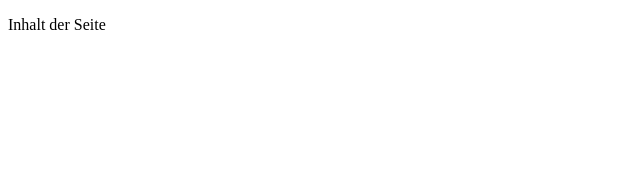
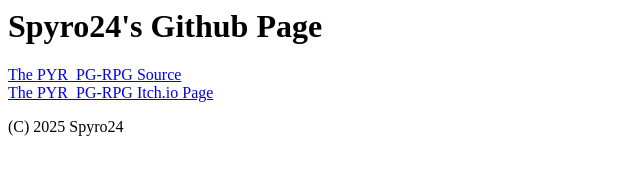
Before and after one commit to Spyro24/spyro24.github.io, a plain HTML site: page index.html in a window 1280 px wide. Shown: the whole page, without its empty margins (0-640 px from the left). Drawn offline with Linux system fonts and the light colour scheme.

Commit message:
Add a default website in index.html

```diff
--- a/index.html
+++ b/index.html
@@ -1,11 +1,18 @@
-<!doctype html>
-<html lang="de">
+<html>
+  <style>
+    background-color: #000000;
+    color: #ffffff;
+    cursor: wait;
+  </style>
+  <title>Spyro24</title>
   <head>
-    <meta charset="utf-8">
-    <meta name="viewport" content="width=device-width, initial-scale=1.0">
-    <title>Beschreibung der Seite</title>
+    <h1>Spyro24's Github Page</h1>
   </head>
-  <body>
-    <p>Inhalt der Seite</p>
-  </body>
+  <section> <a target="_blank" href="https://www.github.com/spyro24/pyr-pg-rpg"> The PYR_PG-RPG Source
+    </a></section>
+  <section> <a target="_blank" href="https://www.github.com/spyro24/pyr-pg-rpg"> The PYR_PG-RPG Itch.io Page
+    </a></section>
+  <p></p>
+  <footer> (C) 2025 Spyro24
+  </footer>
 </html>
```
